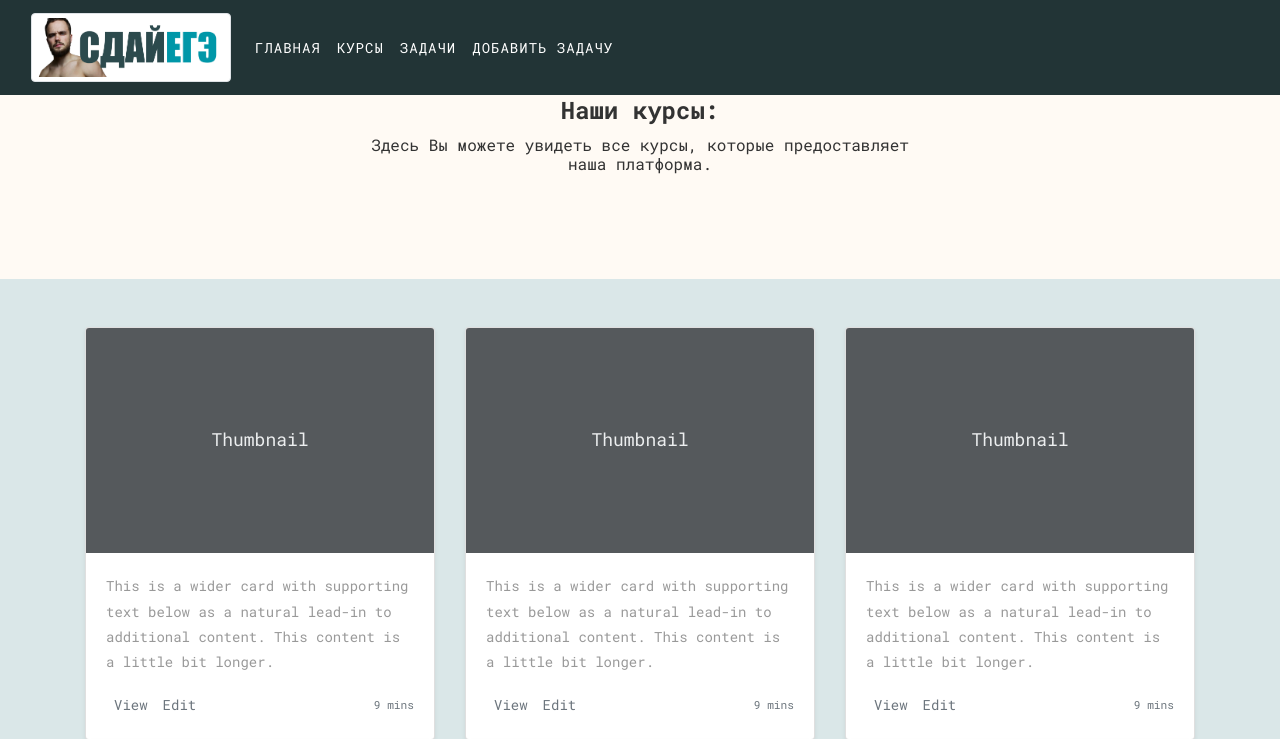
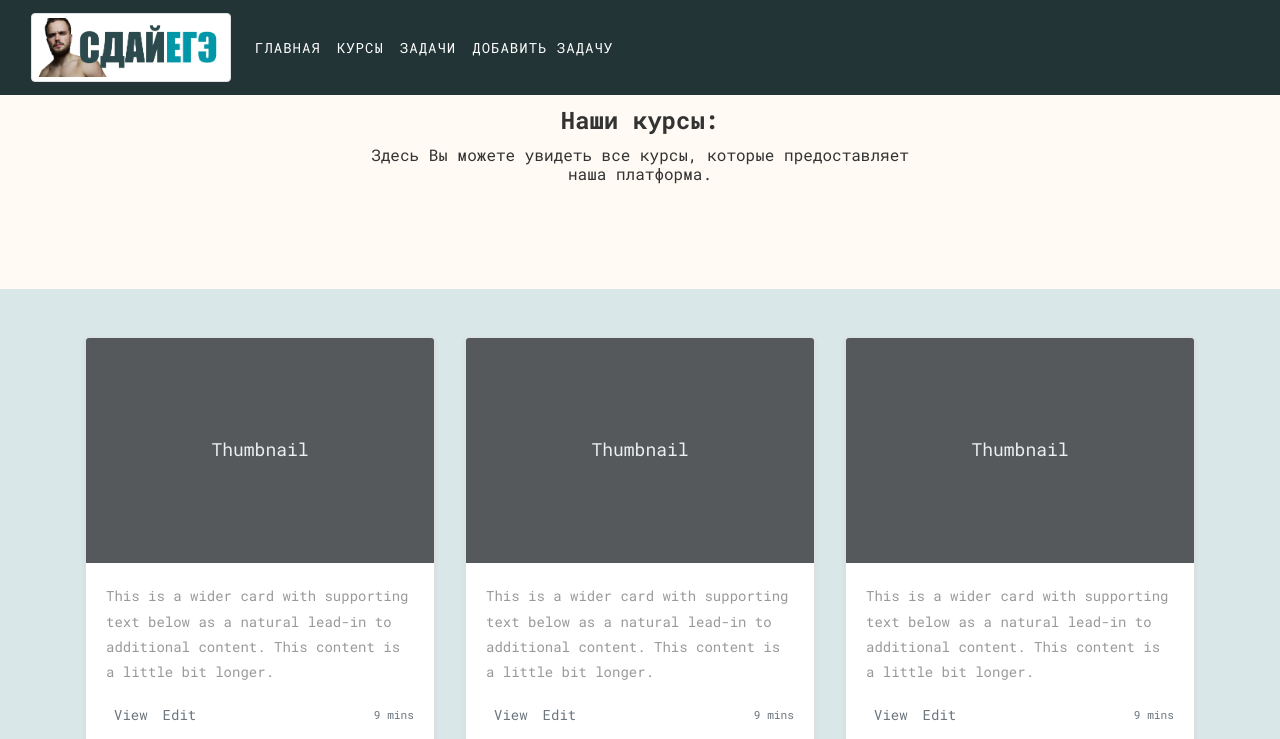
Before and after one commit to K1o0n/sdai_ege_rep, a Flask app: template templates/courses.html in a window 1280 px wide. Shown: the top 739 px of the page. Run offline with Flask 3, Linux system fonts and the light colour scheme; the template is opened without the code that fills it, so the values that code supplies are empty; some libraries are stand-ins or nearby versions.

Commit message:
Update courses.html

```diff
--- a/templates/courses.html
+++ b/templates/courses.html
@@ -6,7 +6,7 @@
     <meta name="description" content="">
     <meta name="author" content="Mark Otto, Jacob Thornton, and Bootstrap contributors">
     <meta name="generator" content="Hugo 0.84.0">
-    <title>Album example · Bootstrap v5.0</title>
+    <title>Курсы</title>
 
     <link rel="canonical" href="https://getbootstrap.com/docs/5.0/examples/album/">
 
@@ -73,10 +73,10 @@
 
 <main>
 
-  <section class="py-5 text-center container">
+  <section class="py-5 text-center container" style="padding = 1px !important">
     <div class="row py-lg-5">
       <div class="col-lg-6 col-md-8 mx-auto">
-        <h1 class="fw-light"> <b> Наши курсы: </b> </h1>
+        <h1 class="fw-light" style="margin-top: 10px"> <b> Наши курсы: </b> </h1>
         <h4>Здесь Вы можете увидеть все курсы, которые предоставляет наша платформа.</h4>
       </div>
     </div>
```
